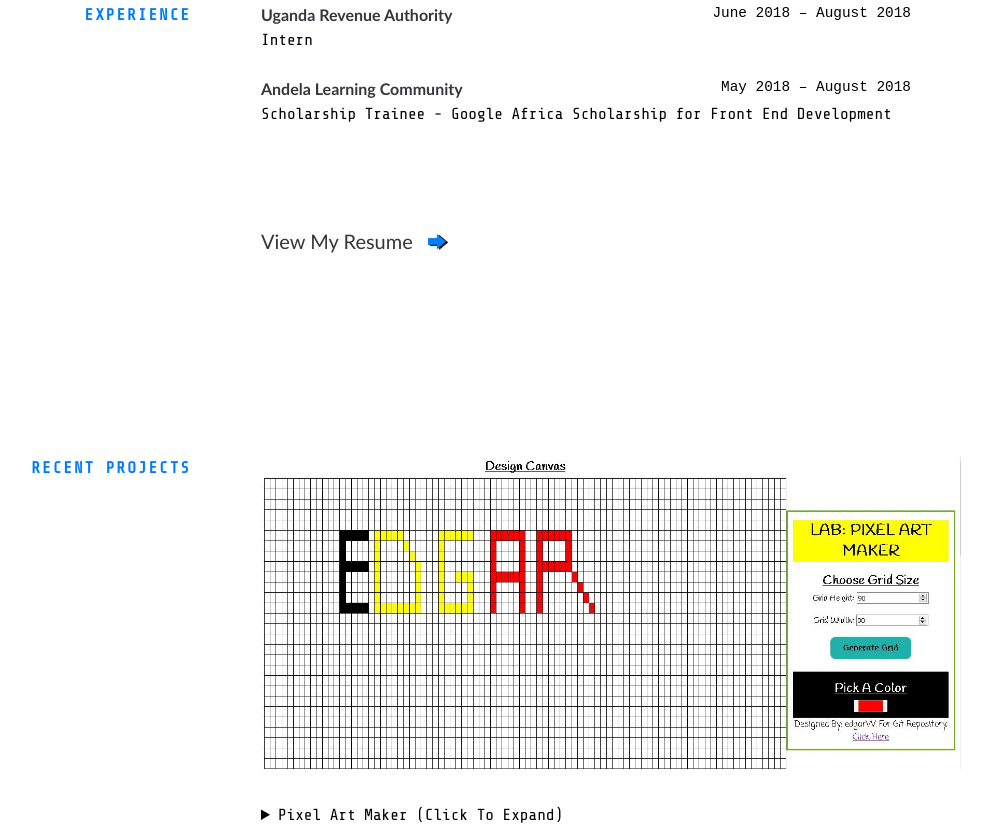
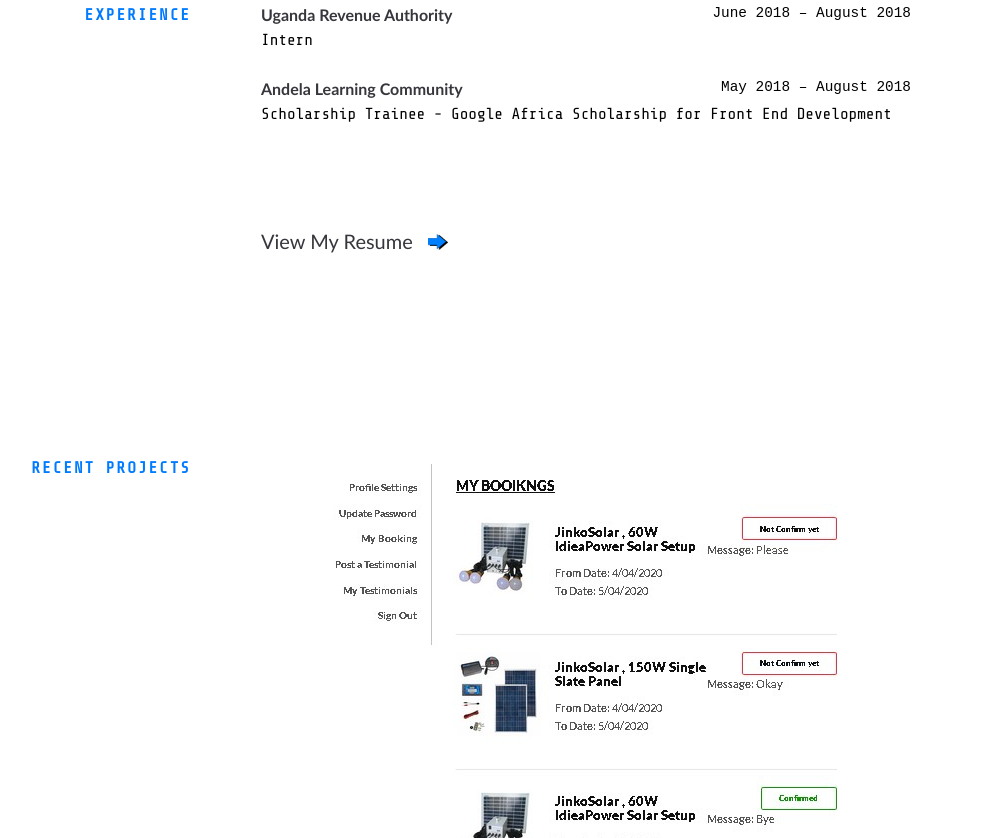
Before and after one commit to edgarwagimweri/Portfolio, a plain HTML site: page index.html in a window 1280 px wide. Shown: the part 1962-2800 px from the top of the page, without its empty margins (104-1096 px from the left). Drawn offline with nearby package versions, Linux system fonts and the light colour scheme.

Commit message:
Update index.html

```diff
--- a/index.html
+++ b/index.html
@@ -190,7 +190,7 @@
 				<div class="project salzakshipment">
 					<figure class="project_pic">
 						<a href="#link" target="_blank">
-							<img src="images/pixelart.jpg" alt="image">
+							<img src="images/solar.jpg" alt="image">
 						</a>
 					</figure>
 				</div><br>
```
